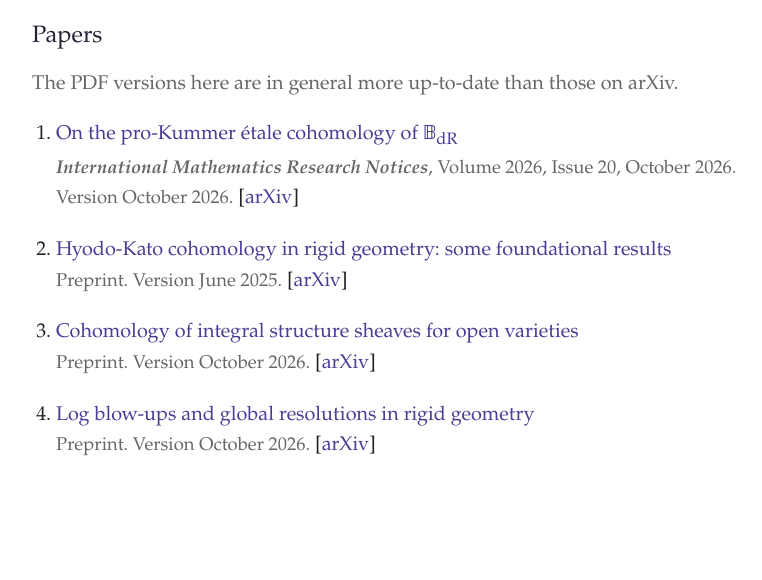
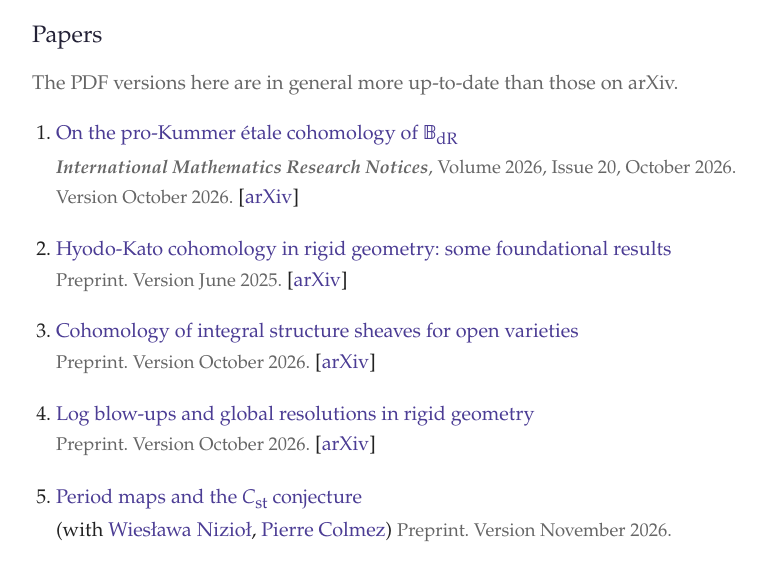
Before and after one commit to xshaomath/homepage, a plain HTML site: page research.html in a window 1280 px wide. Shown: the part 208-788 px from the top of the page, without its empty margins (64-826 px from the left). Drawn offline with Linux system fonts and the light colour scheme.

Commit message:
Update research.html

```diff
--- a/research.html
+++ b/research.html
@@ -43,6 +43,10 @@
         <span class="muted">Preprint. Version October 2026.</span>
         [<a href="https://arxiv.org/abs/2610.31265">arXiv</a>]
       </li>
+      <li>
+        <a href="counterexample.pdf">Period maps  and the <var>C</var><sub>st</sub> conjecture</a><br>(with <a href="https://webusers.imj-prg.fr/~wieslawa.niziol/">Wiesława Nizioł</a>, <a href="https://webusers.imj-prg.fr/~pierre.colmez/">Pierre Colmez</a>)
+        <span class="muted">Preprint. Version November 2026.</span>
+      </li>
     </ol>
   </div>
 </body>
```
